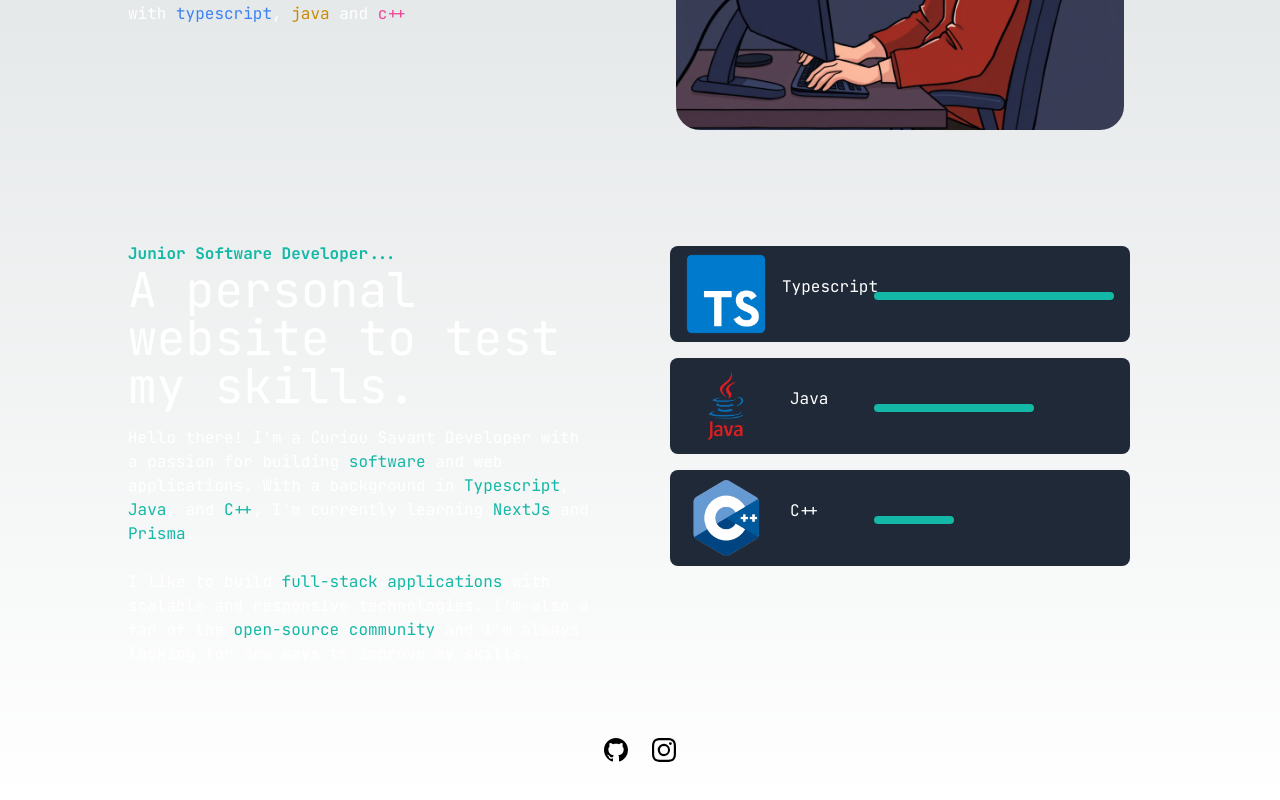
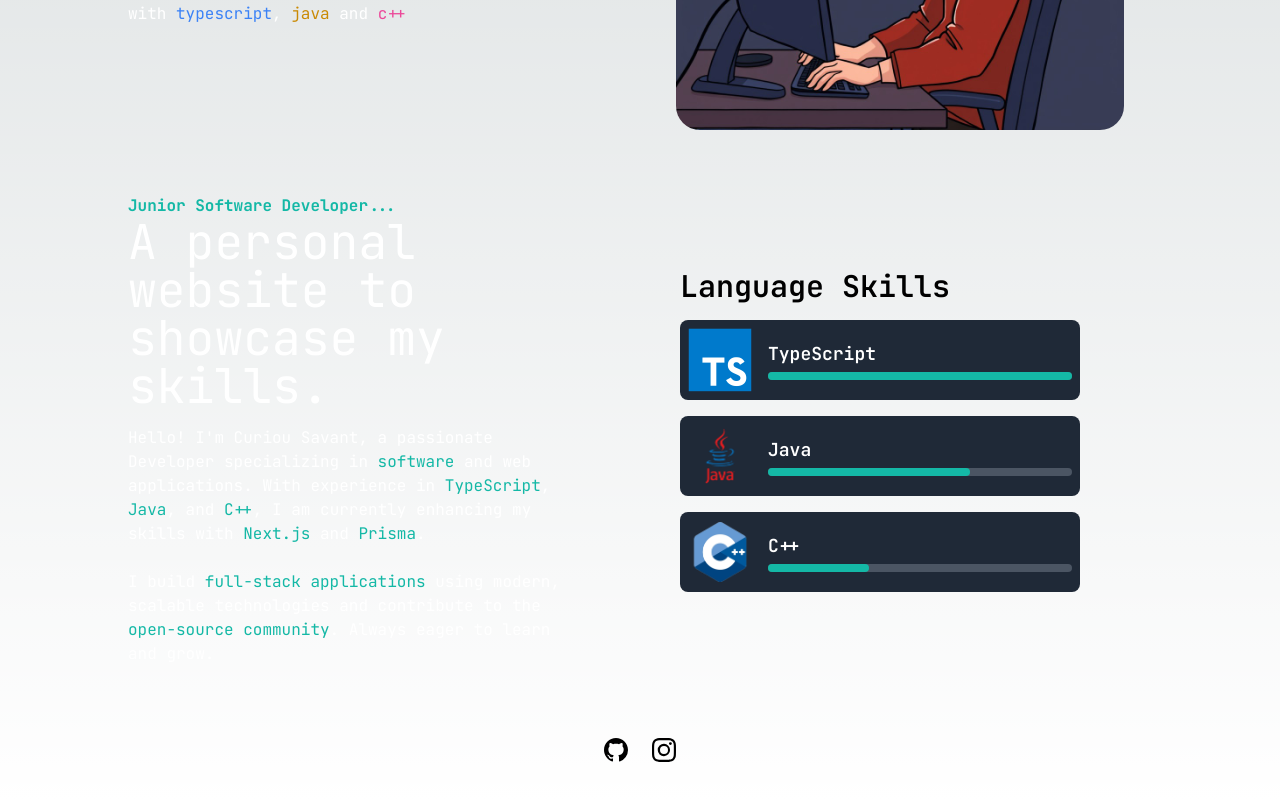
Before and after one commit to CuriousSavant/next-portfolio, a Next.js app: page / in a window 1280 px wide. Shown: the part 494-1294 px from the top of the page. Built offline with nearby package versions, Linux system fonts and the light colour scheme.

Commit message:
Switch the content and skills sections

```diff
--- a/components/About.tsx
+++ b/components/About.tsx
@@ -7,28 +7,30 @@ import { FC } from "react";
 
 export const About: FC = () => {
 	return (
-		<div className="w-full mx-auto grid grid-cols-1 md:grid-cols-2 gap-4 text-center md:text-left">
-			<div className="flex flex-col pt-28 mx-auto pr-10">
-				<p className="text-md tracking-tightest font-bold">
+		<div className="w-full mx-auto grid grid-cols-1 md:grid-cols-2 gap-8 text-center md:text-left">
+			{/* About Section */}
+			<div className="flex flex-col justify-center pt-16 md:pr-10">
+				<p className="text-md font-bold">
 					<Highlight>{CONFIG.TITLE}...</Highlight>
 				</p>
-				<h1 className="text-5xl text-white font-prompt">
-					A personal website to test my skills.
+				<h1 className="text-4xl md:text-5xl text-white font-prompt">
+					A personal website to showcase my skills.
 				</h1>
-				<div className="mt-4">
-					<p className="text-white text-md">
-						Hello there! I'm a {CONFIG.NAME} Developer with a passion for building <Highlight>software</Highlight> and web applications. With a background in <Highlight>Typescript</Highlight>, <Highlight>Java</Highlight>, and <Highlight>C++</Highlight>, I'm currently learning <Highlight>NextJs</Highlight> and <Highlight>Prisma</Highlight>.
-						<br />
-						<br />
-						I like to build <Highlight>full-stack applications</Highlight> with scalable and responsive technologies. I'm also a fan of the <Highlight>open-source community</Highlight> and I'm always looking for new ways to improve my skills.
+				<p className="mt-4 text-white text-md">
+					Hello! I'm {CONFIG.NAME}, a passionate Developer specializing in <Highlight>software</Highlight> and web applications. With experience in <Highlight>TypeScript</Highlight>, <Highlight>Java</Highlight>, and <Highlight>C++</Highlight>, I am currently enhancing my skills with <Highlight>Next.js</Highlight> and <Highlight>Prisma</Highlight>.
+					<br /><br />
+					I build <Highlight>full-stack applications</Highlight> using modern, scalable technologies and contribute to the <Highlight>open-source community</Highlight>. Always eager to learn and grow.
 				</p>
 			</div>
-			</div>
-			<h1 className="pt-16 text-3xl font-semibold md:hidden">Language Skill</h1>
-			<div className="flex flex-col items-center justify-center pt-20 md:p-0">
+
+			{/* Skills and Tools Section */}
+			<div className="flex flex-col justify-center pt-16 px-6">
+				<h1 className="text-2xl md:text-3xl font-semibold">Language Skills</h1>
+				<div className="flex flex-col gap-4 mt-4">
 					{codeData.map((code, index) => (
 						<CodeComponent key={index} {...code} />
 					))}
+				</div>
 			</div>
 		</div>
 	);
@@ -41,9 +43,9 @@ type ICodeComponent = {
 };
 
 const codeData: ICodeComponent[] = [
-	{ lang: "typescript", level: "w-full", logo: "typescript" },
-	{ lang: "java", level: "w-2/3", logo: "java" },
-	{ lang: "c++", level: "w-1/3", logo: "cpp" },
+	{ lang: "TypeScript", level: "w-full", logo: "typescript" },
+	{ lang: "Java", level: "w-2/3", logo: "java" },
+	{ lang: "C++", level: "w-1/3", logo: "cpp" },
 ];
 
 const CodeComponent = ({ lang, level, logo }: ICodeComponent) => {
@@ -52,22 +54,23 @@ const CodeComponent = ({ lang, level, logo }: ICodeComponent) => {
 
 	return (
 		<motion.div
-			className="w-full md:w-[460px] h-20 md:h-24 items-center md:items-stretch rounded-lg md:p-2 mt-4 bg-gray-800 flex flex-row relative overflow-hidden"
+			className="w-full md:w-[400px] h-16 md:h-20 bg-gray-800 flex items-center rounded-lg p-2"
 			whileHover={{ scale: 1.05 }}
 		>
 			<img
 				src={`/asset/langs/${logo}.png`}
-				className={`rounded-lg h-auto w-14 md:w-20 my-auto ml-2`}
+				alt={`${lang} logo`}
+				className="w-12 md:w-16 h-auto mr-4"
 			/>
-			<p className={`text-white md:mt-[21px] ml-4 flex flex-row ${logo === "java" || logo === "cpp" ? "ml-6" : ""}`}>
-				{lang.charAt(0).toUpperCase() + lang.substring(1)}
-			</p>
-			<div className="hidden md:flex bg-gray-800 h-2 w-60 my-auto rounded-full absolute right-4 top-[48%]">
+			<div className="flex flex-1 flex-col">
+				<p className="text-white text-lg font-semibold">{lang}</p>
+				<div className="relative w-full h-2 bg-gray-600 rounded-full mt-1">
 					<motion.div
 						animate={{ width: fLevel }}
-					transition={{ duration: 2 }}
-					className="bg-teal-500 rounded-full"
-				></motion.div>
+						transition={{ duration: 1 }}
+						className="bg-teal-500 h-full rounded-full"
+					/>
+				</div>
 			</div>
 		</motion.div>
 	);
```
Lines whose indentation alone changed are shown as unchanged.
